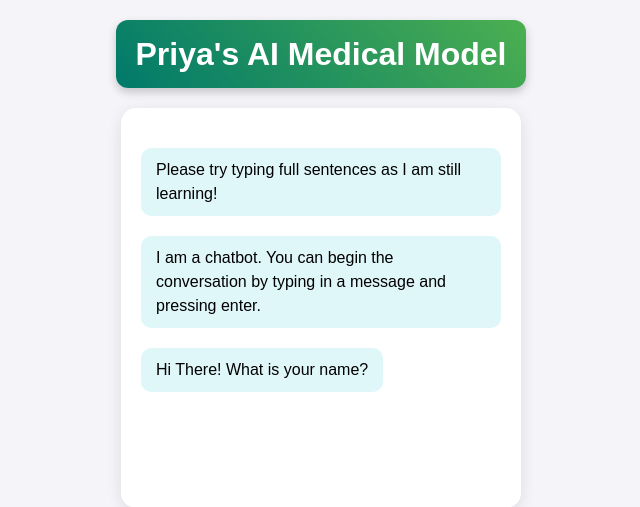
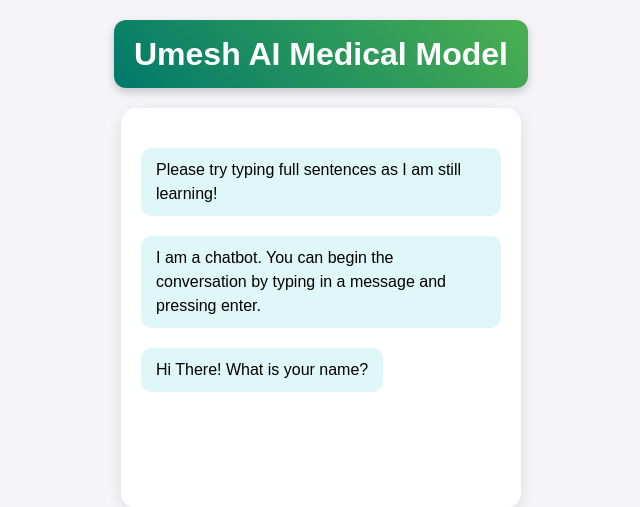
Before and after one commit to umesh2112/AI-model-chatbot, a Flask app: page / in a window 1280 px wide. Shown: the top 507 px of the page, without its empty margins (319-959 px from the left). Run offline with Flask 3, Linux system fonts and the light colour scheme; parts of the project's set-up code (start-up, migrations or seed data) failed here and were passed over; some libraries are stand-ins or nearby versions.

Commit message:
Update index.html

```diff
--- a/templates/index.html
+++ b/templates/index.html
@@ -93,7 +93,7 @@
     </style>
 </head>
 <body>
-    <h1>Priya's AI Medical Model</h1>
+    <h1>Umesh AI Medical Model</h1>
     <div id="chatbox">
         <div class="botText">
             <span>Please try typing full sentences as I am still learning!</span>
```
